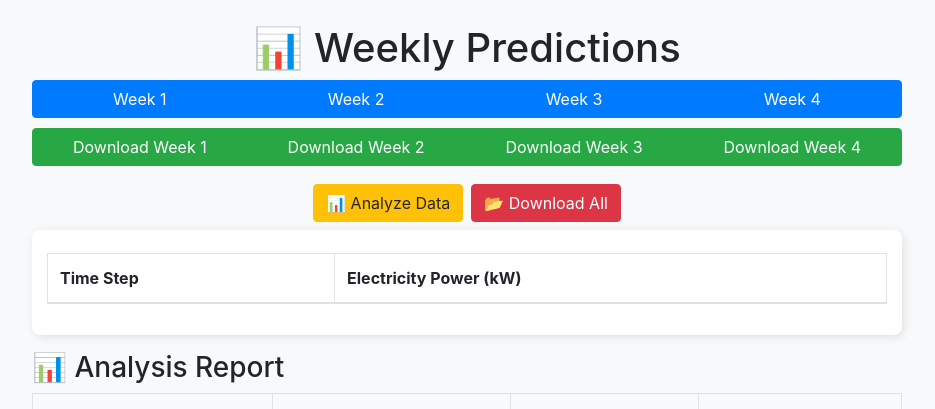
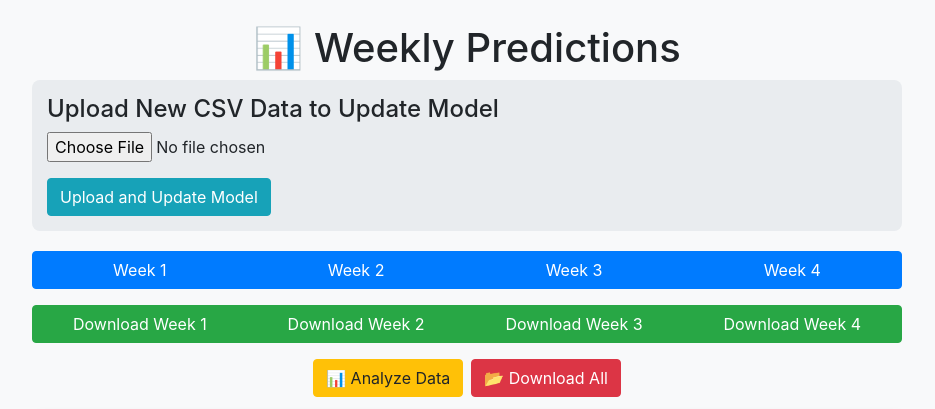
Before and after one commit to ismayilmehili/Project_SmartEnergy_Predictor, a Flask app: page / in a window 1280 px wide. Shown: the top 409 px of the page, without its empty margins (173-1108 px from the left). Run offline with Flask 3, Linux system fonts and the light colour scheme; lists and menus that the app fills with data are empty; some libraries are stand-ins or nearby versions.

Commit message:
adde new code with its modifications

```diff
--- a/app.py
+++ b/app.py
@@ -1,15 +1,18 @@
 import os
 import pandas as pd
 import numpy as np
-from flask import Flask, jsonify, render_template, send_file
+from flask import Flask, jsonify, render_template, request, send_file
 import tensorflow as tf
 from sklearn.preprocessing import MinMaxScaler
 
-# Force Flask to use the correct templates folder
-BASE_DIR = os.path.dirname(os.path.abspath(__file__))  # Get the directory of app.py
-TEMPLATE_DIR = os.path.join(BASE_DIR, "templates")  # Path to templates
+# Import update functions from update.py
+from update import update_model, predict_next_month
 
+# Set up the templates folder
+BASE_DIR = os.path.dirname(os.path.abspath(__file__))
+TEMPLATE_DIR = os.path.join(BASE_DIR, "templates")
 app = Flask(__name__, template_folder=TEMPLATE_DIR)
+app.secret_key = 'supersecretkey'  # Needed for flashing messages
 
 print("✅ Flask is using template folder:", TEMPLATE_DIR)
 
@@ -17,45 +20,32 @@ print("✅ Flask is using template folder:", TEMPLATE_DIR)
 model = tf.keras.models.load_model('saved_model.h5')
 print("Model loaded successfully.")
 
+# --- Existing Prediction Endpoint ---
 def preprocess_data(file_path, input_steps=168, output_steps=168):
-    # Load CSV data and set column names
     data = pd.read_csv(file_path, skiprows=7)
     data.columns = ["Timestamp", "Electricity Power (kW)", "Air Pressure Power (kW)", "Air Consumption (kW)"]
     data['Timestamp'] = pd.to_datetime(data['Timestamp'])
-
-    # Filter for rows at the top of the hour
     data = data[data['Timestamp'].dt.minute == 0]
-
-    # Create time-based features
     data['Hour'] = data['Timestamp'].dt.hour
     data['DayOfWeek'] = data['Timestamp'].dt.dayofweek
     data['Month'] = data['Timestamp'].dt.month
-
-    # Create lagged features
     data['Electricity Power (Lag1)'] = data['Electricity Power (kW)'].shift(1)
     data['Electricity Power (Lag2)'] = data['Electricity Power (kW)'].shift(2)
     data.dropna(inplace=True)
-
-    # Select features and target
     features = ['Electricity Power (kW)', 'Air Pressure Power (kW)', 'Air Consumption (kW)',
                 'Hour', 'DayOfWeek', 'Month', 'Electricity Power (Lag1)', 'Electricity Power (Lag2)']
     X_data = data[features].values
     y_data = data[['Electricity Power (kW)']].values
-
-    # Normalize the data (this must match the training phase)
     scaler_X = MinMaxScaler(feature_range=(0, 1))
     scaler_y = MinMaxScaler(feature_range=(0, 1))
     X_scaled = scaler_X.fit_transform(X_data)
     y_scaled = scaler_y.fit_transform(y_data)
-
-    # Create sequences for weekly prediction
     X_seq, y_seq = [], []
     for i in range(len(X_scaled) - input_steps - output_steps + 1):
         X_seq.append(X_scaled[i:i+input_steps])
         y_seq.append(y_scaled[i+input_steps:i+input_steps+output_steps].flatten())
     X_seq = np.array(X_seq)
     y_seq = np.array(y_seq)
-
     return X_seq, y_seq, scaler_y
 
 @app.route('/predict', methods=['GET'])
@@ -64,65 +54,42 @@ def predict():
     input_steps = 168
     output_steps = 168
 
-    # Preprocess the data
+    # Preprocess data and generate predictions
     X, _, scaler_y = preprocess_data(file_path, input_steps, output_steps)
     n_features = X.shape[2]
-
     predictions = {}
     all_data = []
-
-    # Generate predictions for the last 4 weekly sequences
     for week_num in range(4):
         X_input = X[-(4 - week_num)].reshape(1, input_steps, n_features)
         pred = model.predict(X_input)
         pred_rescaled = scaler_y.inverse_transform(pred)
-
         week_data = pred_rescaled.flatten().tolist()
         predictions[f'week_{week_num+1}'] = week_data
-
-        # Store for CSV download
         all_data.append({"Week": f"Week {week_num+1}", "Predictions": week_data})
-
-    # Save all weeks data to CSV
     df = pd.DataFrame(all_data)
     df.to_csv("weekly_predictions.csv", index=False)
-
     return jsonify(predictions)
 
 @app.route('/download/<week_num>')
 def download_csv(week_num):
-    """Download CSV file for a specific week"""
     file_path = f"week_{week_num}_predictions.csv"
-
-    # Read predictions from the last API call
     data = pd.read_csv("weekly_predictions.csv")
-
-    # Filter for the requested week
     week_data = data[data['Week'] == f"Week {week_num}"]
-
-    # Save as separate CSV
     week_data.to_csv(file_path, index=False)
-
     return send_file(file_path, as_attachment=True)
 
 @app.route('/download_all')
 def download_all():
-    """Download all weekly predictions as a single CSV"""
     return send_file("weekly_predictions.csv", as_attachment=True)
 
 @app.route('/analyze', methods=['GET'])
 def analyze():
-    """Generate analysis report for predictions"""
     file_path = "weekly_predictions.csv"
-
     if not os.path.exists(file_path):
         return jsonify({"error": "No predictions found. Run /predict first."}), 400
-
     data = pd.read_csv(file_path)
-
     analysis_results = []
     weeks = ["Week 1", "Week 2", "Week 3", "Week 4"]
-
     for week in weeks:
         week_data = data[data["Week"] == week]
         if not week_data.empty:
@@ -130,22 +97,45 @@ def analyze():
             mean_val = np.mean(predictions)
             min_val = np.min(predictions)
             max_val = np.max(predictions)
-
             analysis_results.append({"Week": week, "Mean": mean_val, "Min": min_val, "Max": max_val})
-
-    # Save the analysis to CSV
     df_analysis = pd.DataFrame(analysis_results)
     df_analysis.to_csv("analysis_report.csv", index=False)
-
     return jsonify(analysis_results)
 
 @app.route('/download_analysis')
 def download_analysis():
-    """Download the analysis report as CSV"""
     return send_file("analysis_report.csv", as_attachment=True)
+
+# --- Revised CSV Upload Endpoint ---
+@app.route('/upload', methods=['POST'])
+def upload():
+    if 'file' not in request.files:
+        return jsonify({"error": "No file part in the request"}), 400
+    file = request.files['file']
+    if file.filename == '':
+        return jsonify({"error": "No file selected for uploading"}), 400
+    try:
+        os.makedirs('uploads', exist_ok=True)
+        file_path = os.path.join('uploads', file.filename)
+        file.save(file_path)
+        # Update the model using the uploaded CSV
+        updated_model, scaler_y, X_seq = update_model(file_path)
+        predictions = predict_next_month(updated_model, scaler_y, X_seq)
+        # Write the current predictions to the CSV file for download endpoints
+        all_data = []
+        for week_num in range(4):
+            week_key = f'week_{week_num+1}'
+            week_data = predictions[week_key]
+            all_data.append({"Week": f"Week {week_num+1}", "Predictions": week_data})
+        df = pd.DataFrame(all_data)
+        df.to_csv("weekly_predictions.csv", index=False)
+        return jsonify(predictions)
+    except Exception as e:
+        return jsonify({"error": str(e)}), 500
 
 @app.route('/')
 def index():
+    # The main page now loads without prediction numbers.
     return render_template('index.html')
 
 if __name__ == '__main__':
--- a/main.py
+++ b/main.py
@@ -1,4 +1,5 @@
-from app import app  # Import the Flask instance from app.py
+# main.py
+from app import app
 import os
 
 if __name__ == '__main__':
--- a/templates/index.html
+++ b/templates/index.html
@@ -1,3 +1,4 @@
+<!-- templates/index.html -->
 <!DOCTYPE html>
 <html>
 <head>
@@ -13,15 +14,43 @@
         .table-container { max-height: 200px; overflow-y: auto; }
         .btn-group { margin-bottom: 10px; }
         .prediction-card { padding: 15px; background: #fff; border-radius: 8px; box-shadow: 2px 2px 10px rgba(0, 0, 0, 0.1); }
+        #uploadSection { margin-bottom: 20px; padding: 15px; background: #e9ecef; border-radius: 8px; }
+        /* Spinner styling */
+        #loadingSpinner {
+            display: none;
+            position: fixed;
+            top: 50%;
+            left: 50%;
+            transform: translate(-50%, -50%);
+            z-index: 9999;
+        }
     </style>
 </head>
 <body>
-
 <div class="container mt-4">
     <h1 class="text-center">📊 Weekly Predictions</h1>
 
-    <!-- Buttons to select which week's prediction to display -->
-    <div class="btn-group d-flex justify-content-center">
+    <!-- Upload Section (integrated into main page) -->
+    <div id="uploadSection">
+        <h4>Upload New CSV Data to Update Model</h4>
+        <form id="uploadForm" enctype="multipart/form-data">
+            <div class="form-group">
+                <input type="file" id="csvFile" accept=".csv" class="form-control-file" required>
+            </div>
+            <button type="submit" class="btn btn-info">Upload and Update Model</button>
+        </form>
+    </div>
+
+    <!-- Loading Spinner -->
+    <div id="loadingSpinner">
+        <div class="spinner-border text-primary" role="status">
+            <span class="sr-only">Loading...</span>
+        </div>
+        <p class="text-center">Updating model, please wait...</p>
+    </div>
+
+    <!-- Buttons for selecting weeks -->
+    <div class="btn-group d-flex justify-content-center mb-3">
         <button type="button" class="btn btn-primary" onclick="getPrediction('week_1')">Week 1</button>
         <button type="button" class="btn btn-primary" onclick="getPrediction('week_2')">Week 2</button>
         <button type="button" class="btn btn-primary" onclick="getPrediction('week_3')">Week 3</button>
@@ -29,7 +58,7 @@
     </div>
 
     <!-- Download CSV Buttons -->
-    <div class="btn-group d-flex justify-content-center">
+    <div class="btn-group d-flex justify-content-center mb-3">
         <button class="btn btn-success" onclick="downloadCSV(1)">Download Week 1</button>
         <button class="btn btn-success" onclick="downloadCSV(2)">Download Week 2</button>
         <button class="btn btn-success" onclick="downloadCSV(3)">Download Week 3</button>
@@ -37,12 +66,12 @@
     </div>
 
     <!-- Analyze & Download Buttons -->
-    <div class="d-flex justify-content-center">
-        <button class="btn btn-warning my-2" onclick="analyzeData()">📊 Analyze Data</button>
-        <button class="btn btn-danger my-2 ml-2" onclick="downloadAll()">📂 Download All</button>
+    <div class="d-flex justify-content-center mb-3">
+        <button class="btn btn-warning" onclick="analyzeData()">📊 Analyze Data</button>
+        <button class="btn btn-danger ml-2" onclick="downloadAll()">📂 Download All</button>
     </div>
 
-    <!-- Prediction Data -->
+    <!-- Prediction Data Display (initially empty) -->
     <div id="predictionContainer" class="prediction-card">
         <h3 id="predictionTitle"></h3>
         <div class="table-container">
@@ -58,7 +87,7 @@
         </div>
     </div>
 
-    <!-- Analysis Table -->
+    <!-- Analysis Report -->
     <div class="mt-3">
         <h3>📊 Analysis Report</h3>
         <table class="table table-bordered">
@@ -96,23 +125,30 @@
 
 <script>
     let chart;
+    // This variable holds the latest predictions (either from /predict or after a CSV upload)
+    let currentPredictions = null;
 
     async function getPrediction(week) {
+        let predictions;
+        if (currentPredictions) {
+            predictions = currentPredictions;
+        } else {
             try {
                 const response = await fetch('/predict');
-            const data = await response.json();
-            const predictions = data[week];
-
+                predictions = await response.json();
+            } catch (error) {
+                console.error('Error fetching predictions:', error);
+                return;
+            }
+        }
+        const preds = predictions[week];
         document.getElementById('predictionTitle').innerText = week.replace('_', ' ') + " Predictions";
-
-            let tableRows = predictions.map((value, index) => `<tr><td>${index + 1}</td><td>${value.toFixed(2)}</td></tr>`).join('');
+        let tableRows = preds.map((value, index) => `<tr><td>${index + 1}</td><td>${value.toFixed(2)}</td></tr>`).join('');
         document.getElementById('predictionOutput').innerHTML = tableRows;
-
-            const labels = predictions.map((_, index) => index + 1);
-
+        const labels = preds.map((_, index) => index + 1);
         if (chart) {
             chart.data.labels = labels;
-                chart.data.datasets[0].data = predictions;
+            chart.data.datasets[0].data = preds;
             chart.update();
         } else {
             const ctx = document.getElementById('predictionChart').getContext('2d');
@@ -122,7 +158,7 @@
                     labels: labels,
                     datasets: [{
                         label: 'Electricity Power (kW)',
-                            data: predictions,
+                        data: preds,
                         borderColor: 'rgba(0, 123, 255, 1)',
                         backgroundColor: 'rgba(0, 123, 255, 0.2)',
                         borderWidth: 2,
@@ -138,9 +174,6 @@
                 }
             });
         }
-        } catch (error) {
-            console.error('Error fetching predictions:', error);
-        }
     }
 
     function downloadCSV(week) {
@@ -155,7 +188,6 @@
         try {
             const response = await fetch('/analyze');
             const analysis = await response.json();
-
             let analysisTable = analysis.map(item =>
                 `<tr>
                     <td>${item.Week}</td>
@@ -163,19 +195,14 @@
                     <td>${item.Min.toFixed(2)}</td>
                     <td>${item.Max.toFixed(2)}</td>
                 </tr>`).join('');
-
             document.getElementById('analysisOutput').innerHTML = analysisTable;
-
-            // Calculate trend analysis
             let trendTable = '';
             for (let i = 1; i < analysis.length; i++) {
                 let prev = analysis[i - 1];
                 let current = analysis[i];
-
                 let meanChange = (current.Mean - prev.Mean).toFixed(2);
                 let minChange = (current.Min - prev.Min).toFixed(2);
                 let maxChange = (current.Max - prev.Max).toFixed(2);
-
                 trendTable += `
                     <tr>
                         <td>Week ${i + 1}</td>
@@ -186,12 +213,80 @@
                 `;
             }
             document.getElementById('trendOutput').innerHTML = trendTable;
-
         } catch (error) {
             console.error("Error analyzing data:", error);
         }
     }
+
+    // Handle CSV upload without leaving the page and show/hide loading spinner
+    document.getElementById('uploadForm').addEventListener('submit', async function(e) {
+        e.preventDefault();
+        // Show loading spinner
+        document.getElementById('loadingSpinner').style.display = 'block';
+        const fileInput = document.getElementById('csvFile');
+        if(fileInput.files.length === 0){
+            alert("Please select a CSV file to upload.");
+            document.getElementById('loadingSpinner').style.display = 'none';
+            return;
+        }
+        const formData = new FormData();
+        formData.append('file', fileInput.files[0]);
+        try {
+            const response = await fetch('/upload', { method: 'POST', body: formData });
+            const result = await response.json();
+            if (result.error) {
+                alert("Error: " + result.error);
+            } else {
+                // Save new predictions and update the display (for example, show week_1 by default)
+                currentPredictions = result;
+                updatePredictions(result);
+            }
+        } catch(err) {
+            console.error(err);
+            alert("Error uploading file.");
+        } finally {
+            // Hide loading spinner
+            document.getElementById('loadingSpinner').style.display = 'none';
+        }
+    });
+
+    function updatePredictions(predictions) {
+        // Update the predictions section using the new data (defaulting to week_1)
+        const week = 'week_1';
+        const preds = predictions[week];
+        document.getElementById('predictionTitle').innerText = week.replace('_', ' ') + " Predictions (Updated)";
+        let tableRows = preds.map((value, index) => `<tr><td>${index + 1}</td><td>${value.toFixed(2)}</td></tr>`).join('');
+        document.getElementById('predictionOutput').innerHTML = tableRows;
+        const labels = preds.map((_, index) => index + 1);
+        if (chart) {
+            chart.data.labels = labels;
+            chart.data.datasets[0].data = preds;
+            chart.update();
+        } else {
+            const ctx = document.getElementById('predictionChart').getContext('2d');
+            chart = new Chart(ctx, {
+                type: 'line',
+                data: {
+                    labels: labels,
+                    datasets: [{
+                        label: 'Electricity Power (kW)',
+                        data: preds,
+                        borderColor: 'rgba(0, 123, 255, 1)',
+                        backgroundColor: 'rgba(0, 123, 255, 0.2)',
+                        borderWidth: 2,
+                        fill: true,
+                    }]
+                },
+                options: {
+                    responsive: true,
+                    scales: {
+                        x: { title: { display: true, text: 'Time Step' } },
+                        y: { title: { display: true, text: 'Electricity Power (kW)' } }
+                    }
+                }
+            });
+        }
+    }
 </script>
-
 </body>
 </html>
```
Also changed, not shown: 1 other file. Lines whose indentation alone changed are shown as unchanged.
